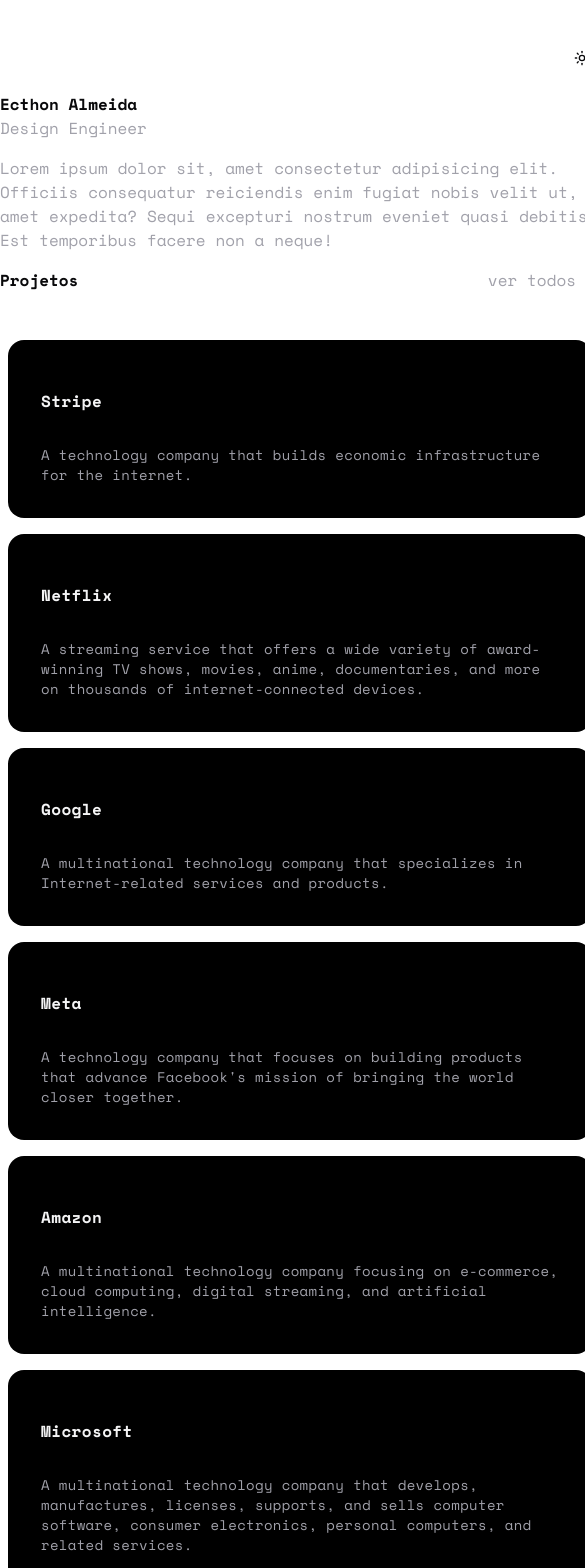
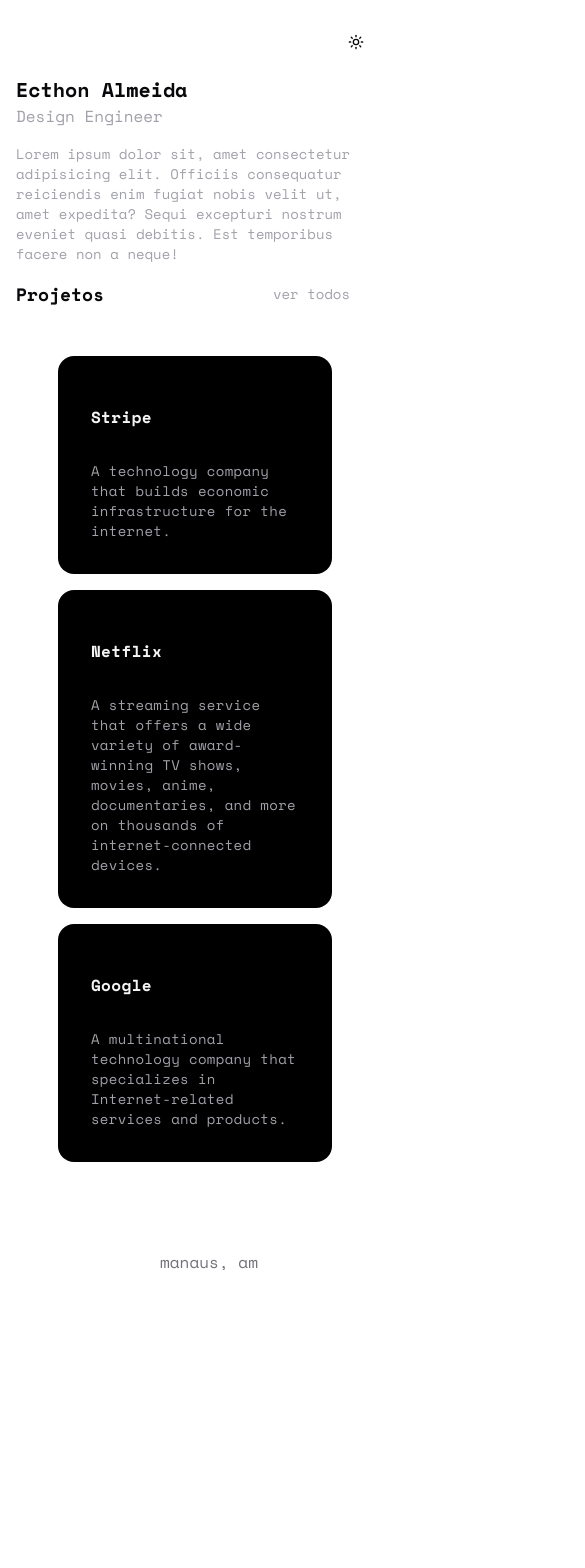
Before and after one commit to ecthon/ecthon-app, a Next.js app: page / in a window 390 px wide. Shown: the top 1568 px of the page, 585 px wide, since content can reach past the window. After the commit the page ends 1380 px from the top, so only its background shows below. Built offline with nearby package versions, Linux system fonts and the light colour scheme; some icons are missing.

Commit message:
feat: melhorar responsividade e ajustar tamanhos de texto na página inicial

```diff
--- a/src/app/page.tsx
+++ b/src/app/page.tsx
@@ -6,16 +6,16 @@ import { ArrowRight02Icon } from "hugeicons-react";
 
 export default function Home() {
   return (
-    <div className="flex flex-col w-[600px] mx-auto text-base py-10 space-y-4">
+    <div className="flex flex-col w-full max-w-[600px] mx-auto text-base px-4 py-6 md:py-10 space-y-4">
       <div className="flex w-full justify-end">
         <ThemeSwitcher />
       </div>
       <header className="flex flex-col w-full">
-        <h1 className="font-semibold">Ecthon Almeida</h1>
+        <h1 className="font-semibold text-xl md:text-2xl">Ecthon Almeida</h1>
         <p className="text-zinc-400">Design Engineer</p>
       </header>
       <div>
-        <p className="text-zinc-400">
+        <p className="text-zinc-400 text-sm md:text-base">
           Lorem ipsum dolor sit, amet consectetur adipisicing elit. Officiis
           consequatur reiciendis enim fugiat nobis velit ut, amet expedita?
           Sequi excepturi nostrum eveniet quasi debitis. Est temporibus facere
@@ -24,10 +24,12 @@ export default function Home() {
       </div>
       <div className="flex flex-col">
         <div className="flex w-full justify-between">
-          <h2 className="font-semibold">Projetos</h2>
+          <h2 className="font-semibold text-lg md:text-xl">Projetos</h2>
           <div className="group flex items-center gap-2">
-            <button className="text-zinc-400">ver todos</button>
-            <ArrowRight02Icon className="size-0 group-hover:size-6 transition-all duration-300" />
+            <button className="text-zinc-400 text-sm md:text-base">
+              ver todos
+            </button>
+            <ArrowRight02Icon className="size-0 group-hover:size-4 md:group-hover:size-6 transition-all duration-300" />
           </div>
         </div>
         <CardHoverEffectDemo />
--- a/src/components/card-hover-effect-demo.tsx
+++ b/src/components/card-hover-effect-demo.tsx
@@ -2,7 +2,7 @@ import { HoverEffect } from "@/components/ui/card-hover-effect";
 
 export default function CardHoverEffectDemo() {
   return (
-    <div className="w-full mx-auto">
+    <div className="w-full px-4 md:px-0 mx-auto max-w-[90%] md:max-w-full">
       <HoverEffect items={projects} />
     </div>
   );
@@ -26,22 +26,4 @@ export const projects = [
       "A multinational technology company that specializes in Internet-related services and products.",
     link: "https://google.com",
   },
-  {
-    title: "Meta",
-    description:
-      "A technology company that focuses on building products that advance Facebook's mission of bringing the world closer together.",
-    link: "https://meta.com",
-  },
-  {
-    title: "Amazon",
-    description:
-      "A multinational technology company focusing on e-commerce, cloud computing, digital streaming, and artificial intelligence.",
-    link: "https://amazon.com",
-  },
-  {
-    title: "Microsoft",
-    description:
-      "A multinational technology company that develops, manufactures, licenses, supports, and sells computer software, consumer electronics, personal computers, and related services.",
-    link: "https://microsoft.com",
-  },
 ];
--- a/src/components/footer.tsx
+++ b/src/components/footer.tsx
@@ -35,7 +35,7 @@ function Clock() {
 
 export function Footer() {
   return (
-    <footer className="flex items-center justify-between text-zinc-500">
+    <footer className="flex flex-col sm:flex-row items-center gap-4 sm:gap-0 sm:justify-between text-zinc-500 p-4">
       <TooltipProvider>
         <Tooltip>
           <TooltipTrigger>
```
